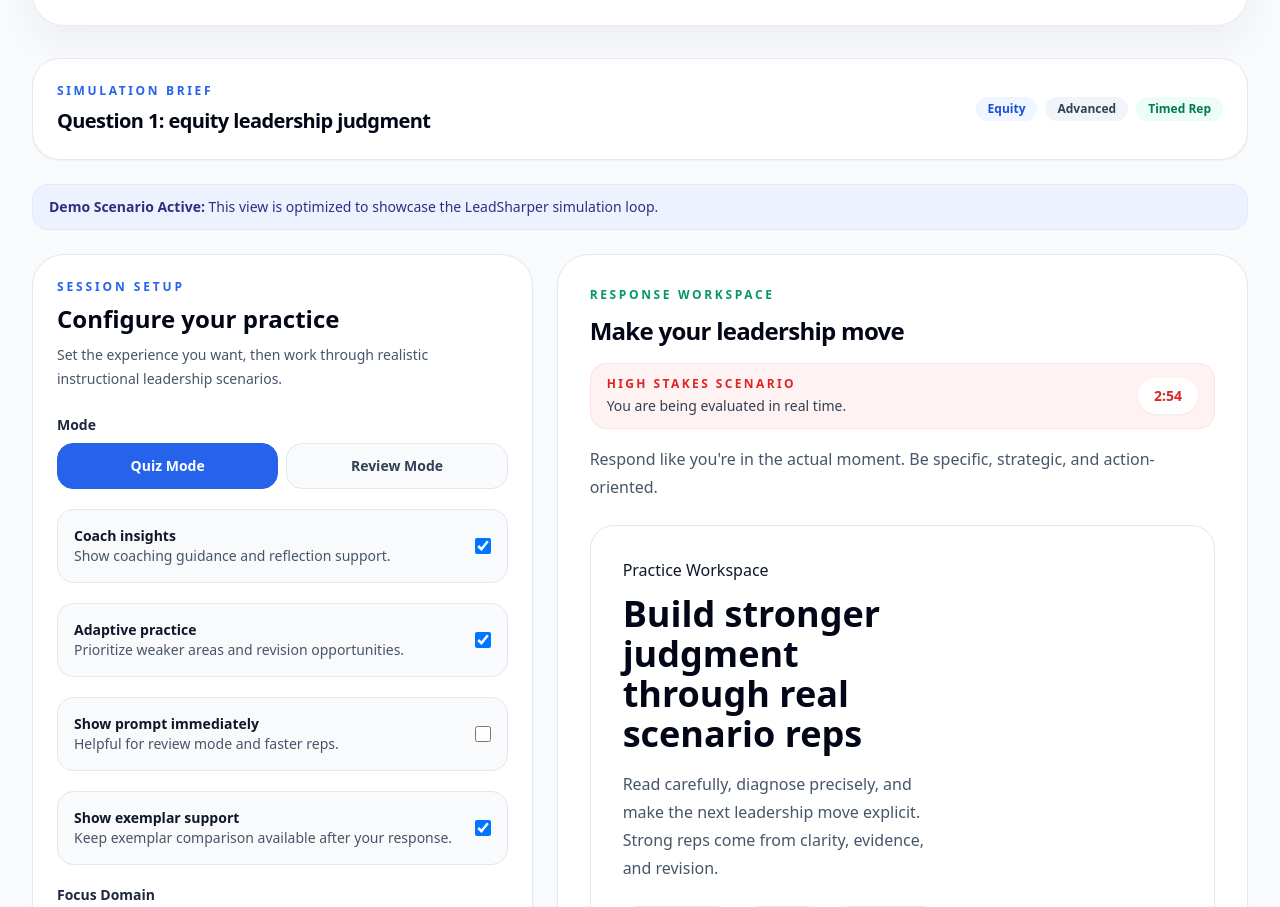
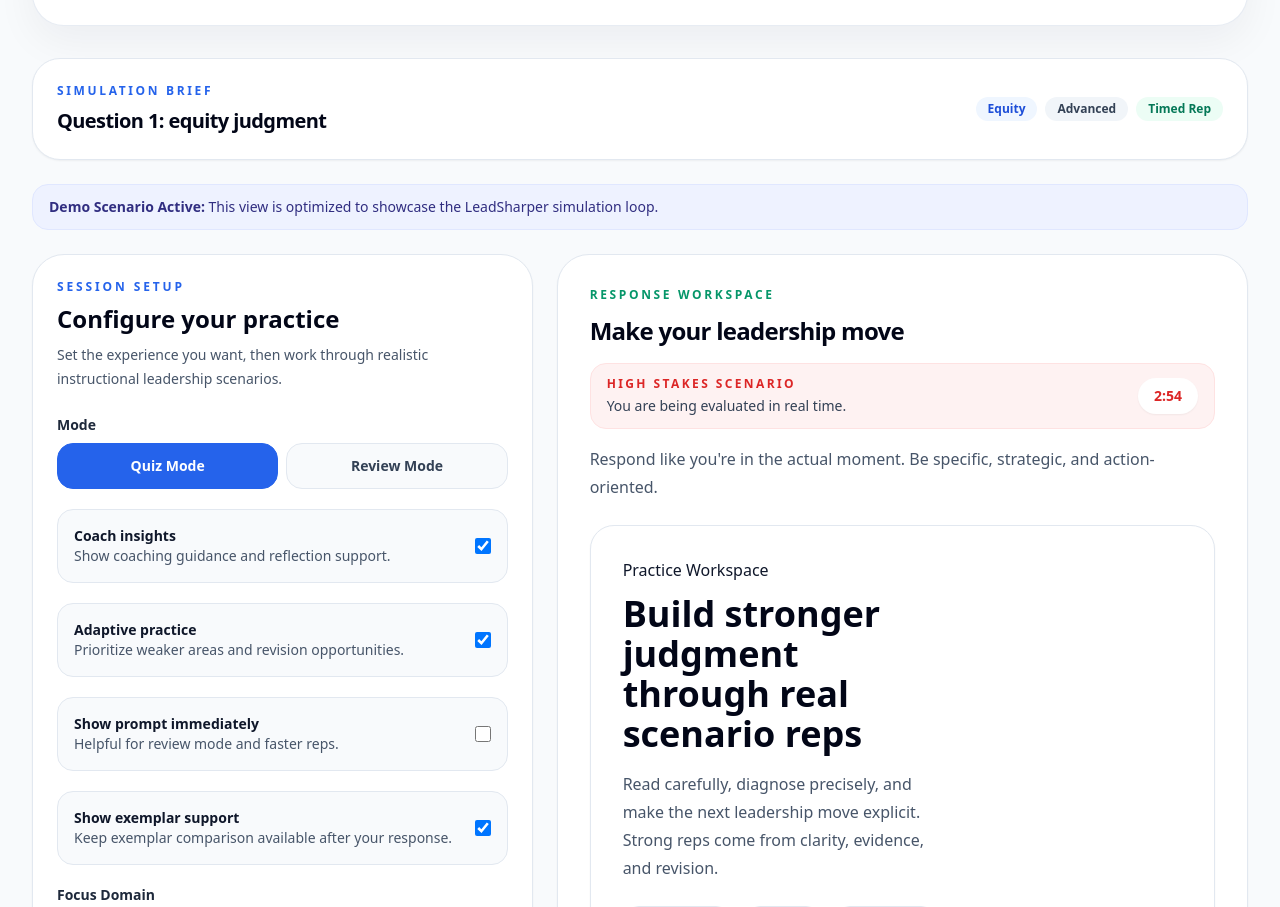
Before and after one commit to jmarc296-jpg/instructional-leadership-practice, a Next.js app: page / in a window 1280 px wide. Shown: the part 2087-2994 px from the top of the page. Built offline with nearby package versions, Linux system fonts and the light colour scheme.

Commit message:
Clean scenario brief title wording

```diff
--- a/components/scenario-brief.tsx
+++ b/components/scenario-brief.tsx
@@ -17,7 +17,7 @@ export function ScenarioBrief({ card, questionNumber }: Props) {
           </div>
 
           <h3 className="mt-2 text-xl font-semibold tracking-[-0.03em] text-slate-950">
-            Question {questionNumber}: {card.domain} leadership judgment
+            Question {questionNumber}: {card.domain} judgment
           </h3>
         </div>
 
```
